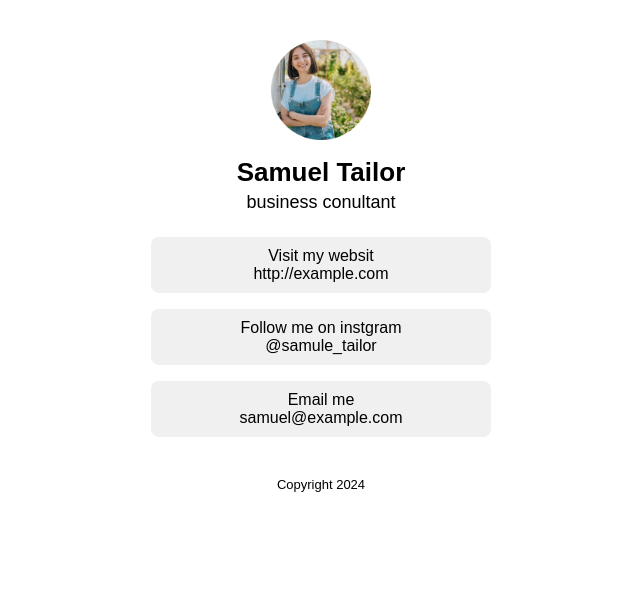
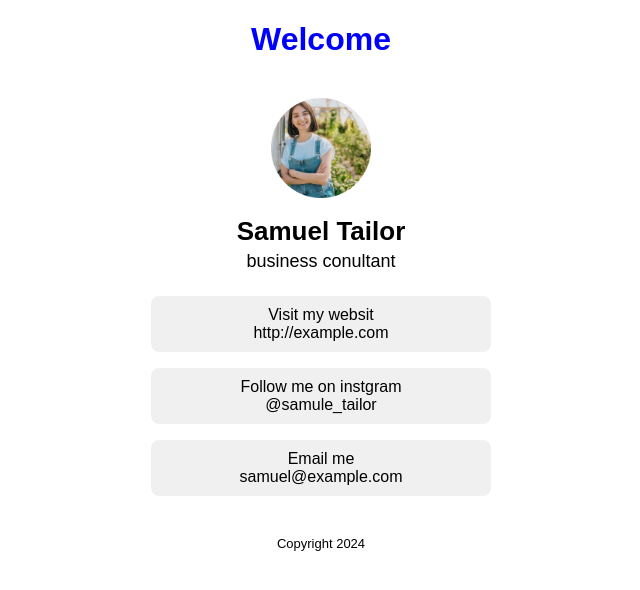
Before and after one commit to s13627317/profile-web, a plain HTML site: page index.html in a window 1280 px wide. Shown: the whole page, without its empty margins (319-959 px from the left). Drawn offline with Linux system fonts and the light colour scheme.

Commit message:
add hello

```diff
--- a/index.html
+++ b/index.html
@@ -8,6 +8,7 @@
     <link rel="stylesheet" href="style.css" />
   </head>
   <body>
+    <h1 class="hello">Welcome</h1>
     <img src="Ellipse 1 (2)(1).png" class="profile-image" />
     <h1 class="name">Samuel Tailor</h1>
     <h4 class="title">business conultant</h4>
--- a/style.css
+++ b/style.css
@@ -35,3 +35,8 @@ footer{
     margin-top: 40px;
     font-size: 13px;;
 }
+
+.hello{
+    font-size: italic;
+    color: blue;
+}
```
